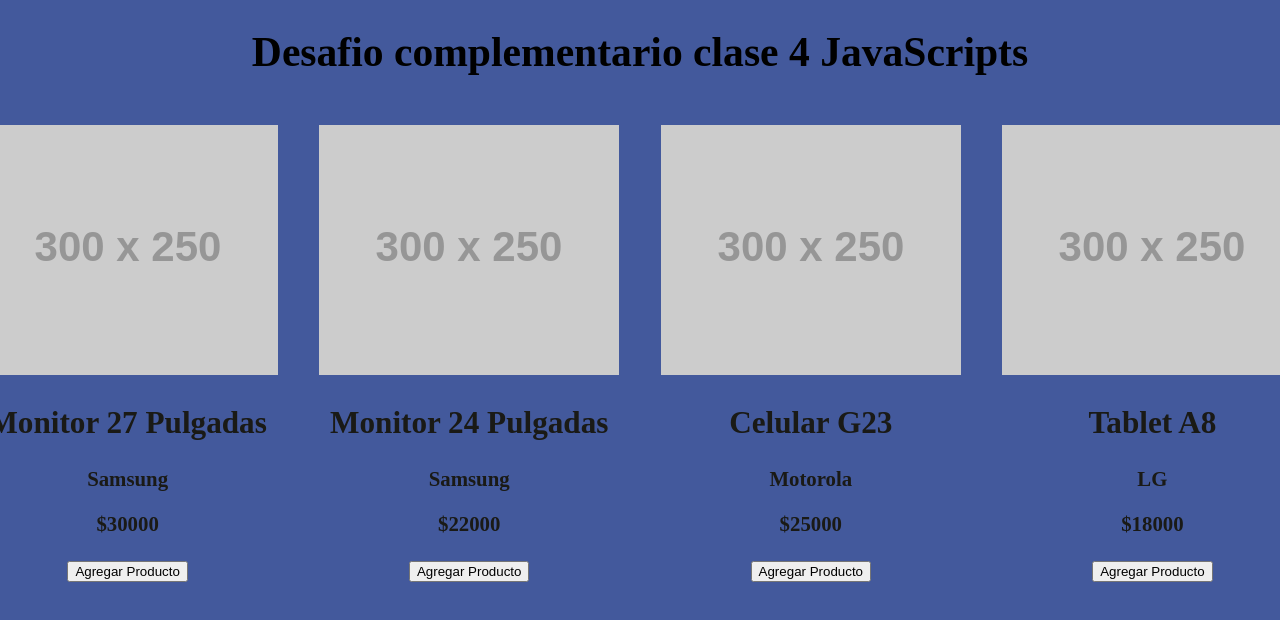
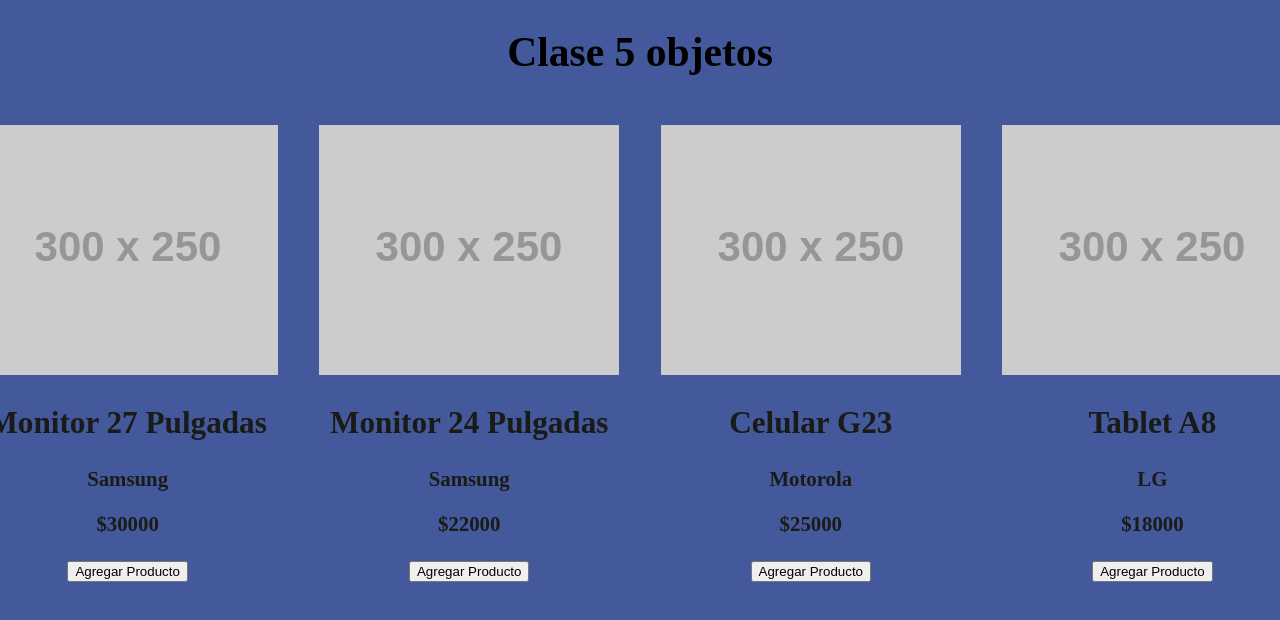
Before and after one commit to MatiasEzpeleta/JavaScriptClases, a plain HTML site: page index.html in a window 1280 px wide. Shown: the top 620 px of the page. Drawn offline with Linux system fonts and the light colour scheme; placeholder pictures from the web are drawn by us; files whose address does not match are found by name.

Commit message:
pequeño detalle

```diff
--- a/index.html
+++ b/index.html
@@ -9,7 +9,7 @@
 </head>
 <body>
     <header>
-       <div><h1>Desafio complementario clase 4 JavaScripts</h1></div>
+       <div><h1>Clase 5 objetos</h1></div>
     </header>
     <main>
         <div id="verTotal"></div>
```
